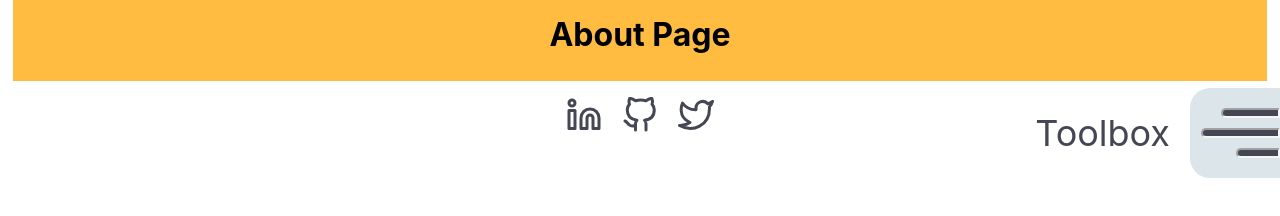
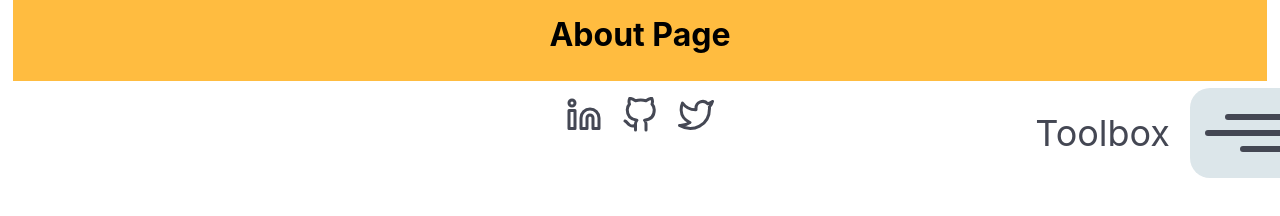
Before and after one commit to andrew-oyanguren/typescript-portfolio, a React (Vite) app: page /about in a window 1280 px wide. Shown: the part 170-386 px from the top of the page. Built offline with nearby package versions, Linux system fonts and the light colour scheme.

Commit message:
Updated Drawer jsx structure

```diff
--- a/src/components/Drawer/Drawer.module.css
+++ b/src/components/Drawer/Drawer.module.css
@@ -21,3 +21,33 @@
   transform: translateX(0);
   transition: transform 0.3s cubic-bezier(0.77, 0, 0.175, 1);
 }
+
+.icon {
+  width: 45px;
+  height: 45px;
+  position: absolute;
+  top: 20px;
+  right: 20px;
+  filter: none;
+  opacity: 0;
+}
+
+.Drawer.open .icon {
+  filter: invert(70%) sepia(17%) saturate(7013%) hue-rotate(1deg)
+    brightness(104%) contrast(104%);
+  opacity: 1;
+
+  transition: opacity 2s ease-in 0.7s;
+}
+
+.HamburgerContainer {
+  display: flex;
+  position: absolute;
+  top: 30%;
+  right: 100%;
+  align-items: center;
+}
+
+.HamburgerContainer p {
+  font-size: 36px;
+}
--- a/src/components/Drawer/Drawer.tsx
+++ b/src/components/Drawer/Drawer.tsx
@@ -3,6 +3,7 @@ import { useState } from 'react';
 import Hamburger from './Hamburger/Hamburger';
 import SkillsList from './SkillsList/SkillsList';
 
+import ToolIcon from 'src/assets/svgs/tool.svg';
 import styles from './Drawer.module.css';
 
 export default function Drawer() {
@@ -12,20 +13,17 @@ export default function Drawer() {
     setIsOpen((prevState) => !prevState);
   };
 
+  const DrawerStyles = `${styles.Drawer} ${isOpen ? styles.open : ''}`;
+
   return (
-    <div className={`${styles.Drawer} ${isOpen ? styles.open : ''}`}>
-      <div
-        style={{
-          display: 'flex',
-          position: 'absolute',
-          top: '30%',
-          right: '100%',
-          alignItems: 'center',
-        }}
-      >
-        <p style={{ fontSize: 36 }}>Toolbox</p>
+    <div className={DrawerStyles}>
+      <img src={ToolIcon} className={styles.icon} />
+
+      <div className={styles.HamburgerContainer}>
+        <p>Toolbox</p>
         <Hamburger onToggleDrawer={onToggleDrawer} isActive={isOpen} />
       </div>
+
       <SkillsList />
     </div>
   );
--- a/src/components/Drawer/Hamburger/Hamburger.module.css
+++ b/src/components/Drawer/Hamburger/Hamburger.module.css
@@ -35,7 +35,6 @@
   display: block;
   height: 6px;
 
-  border: 2px inset var(--color-light-gray);
   border-top-left-radius: 10px;
   border-bottom-left-radius: 10px;
 
--- a/src/components/Drawer/SkillsList/SkillsList.module.css
+++ b/src/components/Drawer/SkillsList/SkillsList.module.css
@@ -24,7 +24,7 @@
   animation-name: expand;
   animation-duration: 0.3s;
   animation-delay: 0.7s;
-  animation-timing-function: ease-out;
+  animation-timing-function: cubic-bezier(0.445, 0.05, 0.55, 0.95);
   animation-iteration-count: 1;
   animation-direction: normal;
   animation-fill-mode: forwards;
```
